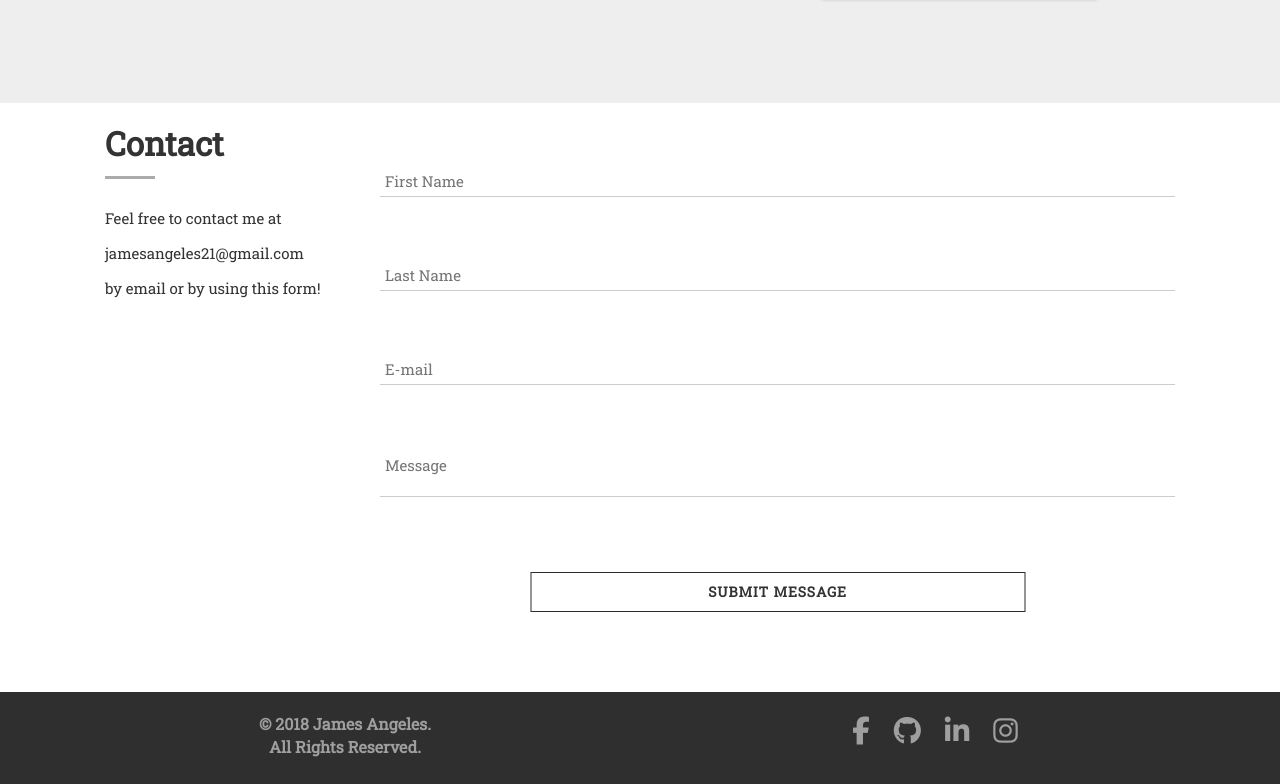
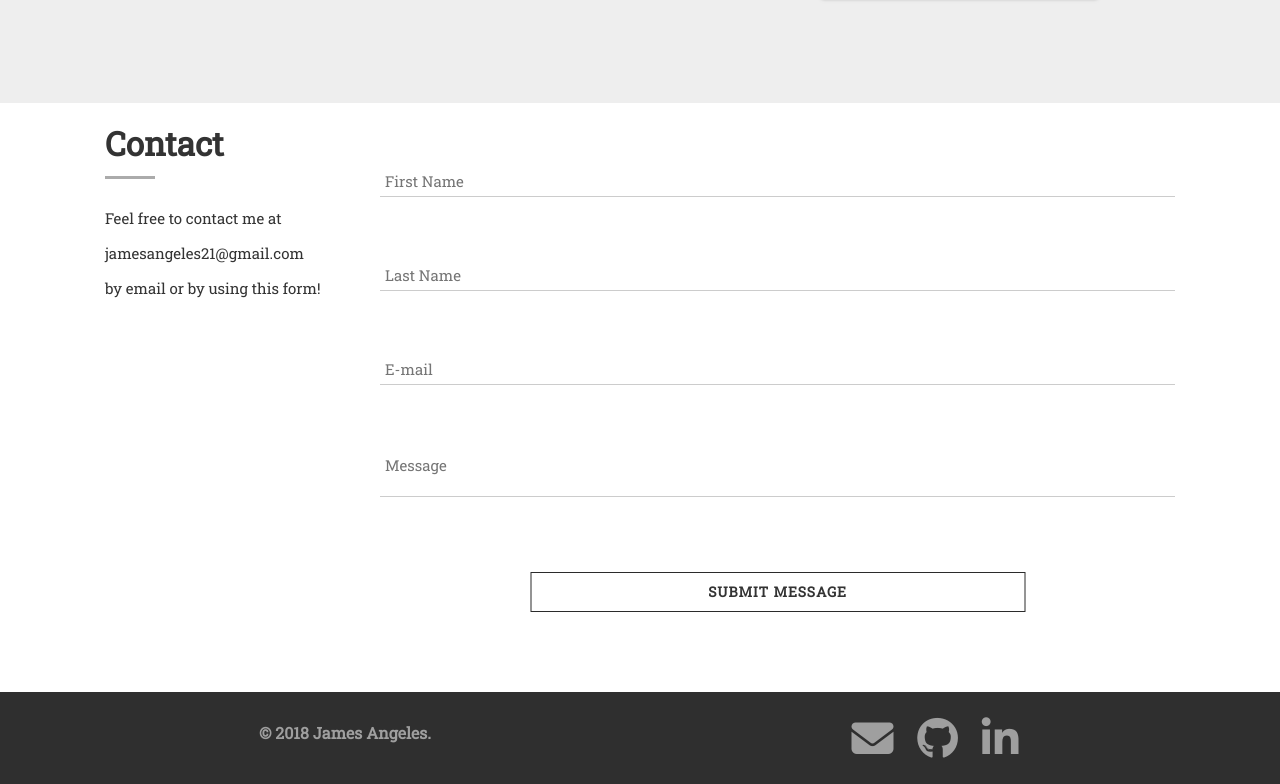
Before and after one commit to JamesAngeles21/Resume, a plain HTML site: page index.html in a window 1280 px wide. Shown: the part 4066-4850 px from the top of the page. Drawn offline with nearby package versions, Linux system fonts and the light colour scheme.

Commit message:
added social media glyphicon changes

```diff
--- a/ResumeIndex.css
+++ b/ResumeIndex.css
@@ -836,15 +836,13 @@ input {
     color:#9f9f9f;
     font-size: 16px;
     font-weight: 600;
-    margin-top: 6px;
+    margin-top: 15px;
     text-align: center;
 }
 
 .contact-icons {
-    margin-top: 10px;
-    margin-bottom: 10px;
-    margin-left: 10px;
-    margin-right:10px;
+    margin: 10px;
+
 }
 
 .social-media {
--- a/index.html
+++ b/index.html
@@ -302,14 +302,13 @@
                 <div class = "container-fluid">
                     <div class = "row">
                         <div class = "col-xs-12 col-s-12 col-md-6">
-                            <p class = "copyright"> &copy 2018 James Angeles. <br> All Rights Reserved.  </p>
+                            <p class = "copyright"> &copy 2018 James Angeles. </p>
                         </div>
                         <div class = "col-xs-12 col-s-12 col-md-6">
                             <div class ="wrap-icons">
-                            <a class = "social-media" href = "https://www.facebook.com/jangeles21"><i class="fa fa-facebook fa-2x contact-icons" aria-hidden="true"></i></a>
-                            <a class = "social-media" href = "https://github.com/JamesAngeles21"><i class="fa fa-github fa-2x contact-icons" aria-hidden="true"></i></a>
-                            <a class = "social-media" href = "https://www.linkedin.com/in/james-angeles-06a675a5/"><i class="fa fa-linkedin fa-2x contact-icons" aria-hidden="true"></i></a>
-                            <a class = "social-media" href = "https://www.instagram.com/james_angeles/"><i class="fa fa-instagram fa-2x contact-icons" aria-hidden="true"></i></a>
+                            <a class = "social-media" href = "mailto:JamesAngeles21@gmail.com"> <i class = "fa fa-3x fa-envelope contact-icons" aria-hidden = "true"> </i></a>
+                            <a class = "social-media" href = "https://github.com/JamesAngeles21"><i class="fa fa-github fa-3x contact-icons" aria-hidden="true"></i></a>
+                            <a class = "social-media" href = "https://www.linkedin.com/in/james-angeles-06a675a5/"><i class="fa fa-linkedin fa-3x contact-icons" aria-hidden="true"></i></a>
                             </div>
                         </div>
 
```
